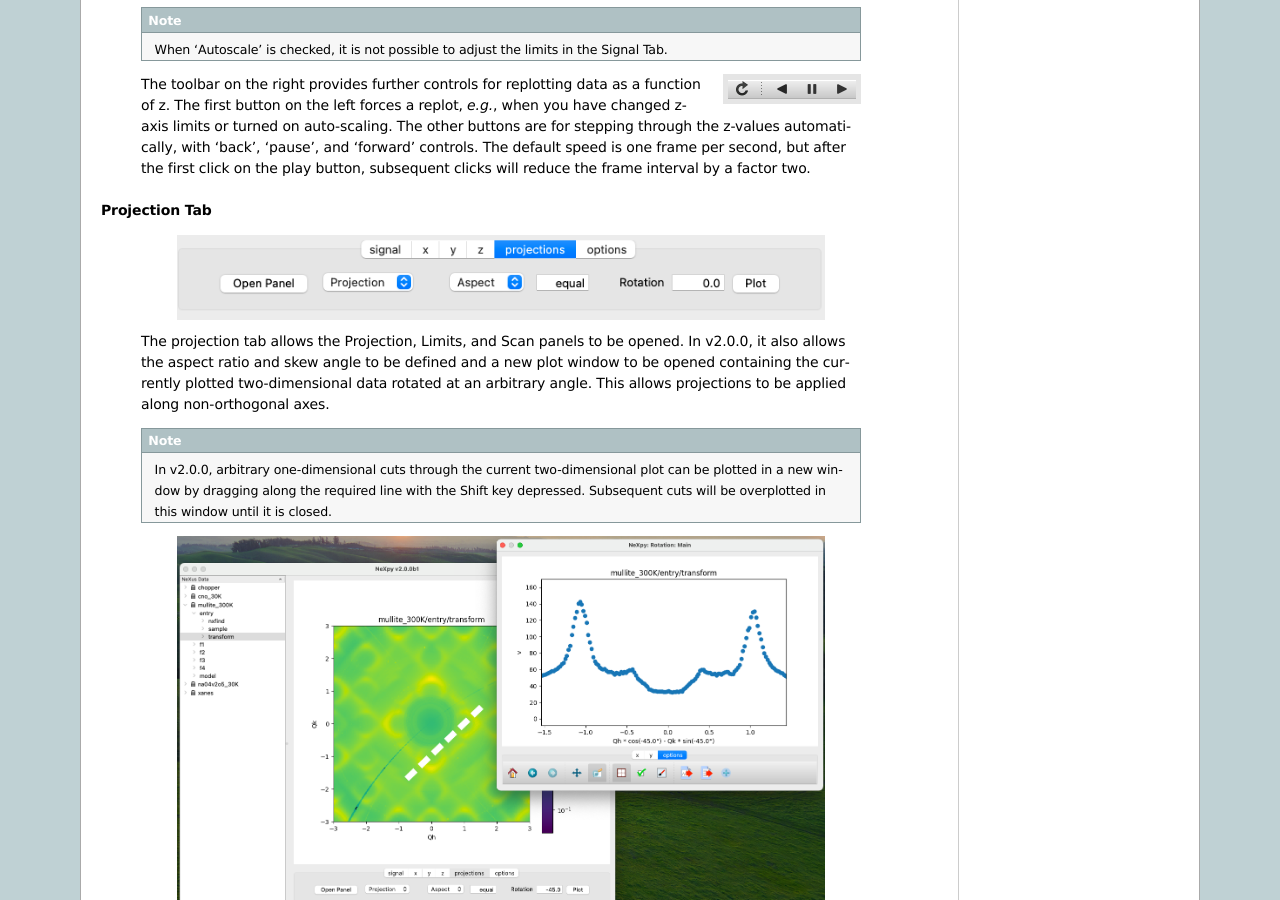
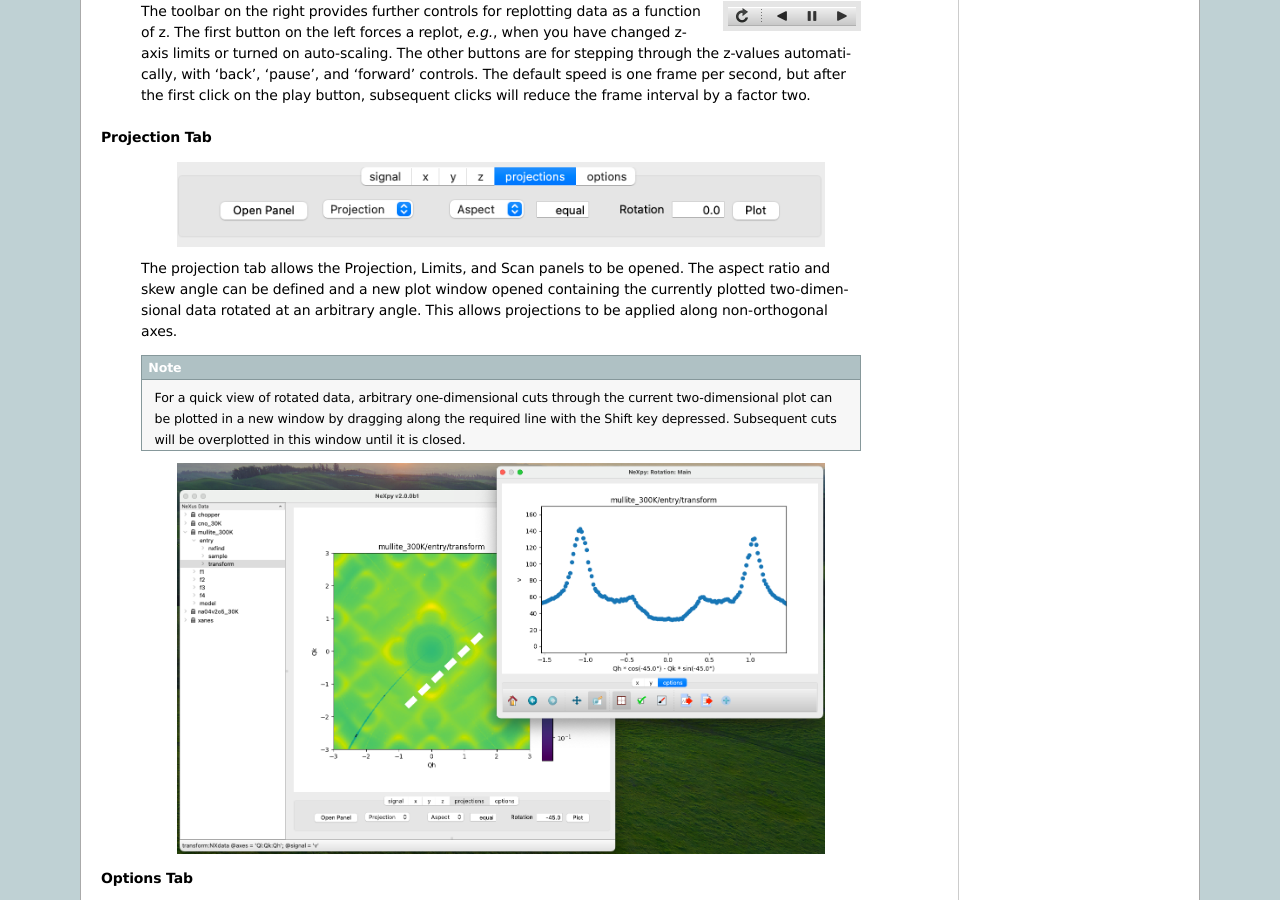
Before and after one commit to nexpy/nexpy, a Sphinx documentation site: the page built from docs/source/pythongui.rst, in a window 1280 px wide and 900 px high, scrolled down 16406 px. Built offline with Sphinx 7.4.7, drawn with Linux system fonts in a browser that asks for light colours; some of the changed text lies outside the part shown.

Commit message:
Update documentation

```diff
--- a/docs/source/conf.py
+++ b/docs/source/conf.py
@@ -53,7 +53,7 @@ summary = 'A Python GUI to analyze NeXus data'
 # places throughout the built documents.
 #
 # The short X.Y version.
-version = "2.0.0b2"
+version = "2.0.0"
 release = version
 
 # The language for content autogenerated by Sphinx. Refer to
--- a/docs/source/index.rst
+++ b/docs/source/index.rst
@@ -44,10 +44,6 @@ This documentation describes two packages.
   .. image:: https://img.shields.io/conda/vn/conda-forge/nexusformat
      :target: https://anaconda.org/conda-forge/nexusformat
 
-.. note:: Beta versions of v2.0.0 of both
-          `NeXpy <https://github.com/nexpy/nexpy>`__ and
-          `nexusformat <https://github.com/nexpy/nexusformat>`__ are available on PyPI. Please see the Installation page for more details.
-
 ----
 
 .. toctree::
--- a/docs/source/pythongui.rst
+++ b/docs/source/pythongui.rst
@@ -293,8 +293,6 @@ Data Menu
        :align: center
        :width: 90%
 
-.. note:: Group validation is only available in NeXpy v2.0.0.
-
 **Add Group**
     Adds a group to the selected group in the tree with the specified
     name and base class. A dropdown menu display lists valid base
@@ -825,24 +823,21 @@ limits and parameters using text boxes and sliders.
        :width: 90%
 
     The projection tab allows the Projection, Limits, and Scan panels to
-    be opened. In v2.0.0, it also allows the aspect ratio and skew angle
-    to be defined and a new plot window to be opened containing the
-    currently plotted two-dimensional data rotated at an arbitrary
-    angle. This allows projections to be applied along non-orthogonal
-    axes.
-
-    .. note:: In v2.0.0, arbitrary one-dimensional cuts through the
-              current two-dimensional plot can be plotted in a new
-              window by dragging along the required line with the Shift
-              key depressed. Subsequent cuts will be overplotted in
-              this window until it is closed.
+    be opened. The aspect ratio and skew angle can be defined and a new
+    plot window opened containing the currently plotted two-dimensional
+    data rotated at an arbitrary angle. This allows projections to be
+    applied along non-orthogonal axes.
+
+    .. note:: For a quick view of rotated data, arbitrary
+              one-dimensional cuts through the current
+              two-dimensional plot can be plotted in a new window by
+              dragging along the required line with the Shift key
+              depressed. Subsequent cuts will be overplotted in this
+              window until it is closed.
 
     .. image:: /images/rotation-plot.png
        :align: center
        :width: 90%
-
-
-
 
 **Options Tab**
 
@@ -1370,13 +1365,13 @@ available in the NeXpy package examples directory.
           directory (in ``~/.nexpy/plugins``), which will be searched
           on startup for any valid plugin modules. These do not have to
           be configured as installable packages. However, in v2.0.0,
-          plugins can no longer be installed into the NeXpy pacakge
+          plugins can no longer be installed into the NeXpy package
           itself.
 
-In v2.0.0, a new "Manage Plugins" dialog allows any plugins to be
-enabled/disabled, and their order in the menu bar changed. Duplicate
-menu names will not be loaded, but a warning will be added to the NeXpy
-log file.
+The "Manage Plugins" dialog, launched from the File menu, allows any
+plugins to be enabled/disabled, and their order in the menu bar changed.
+Duplicate menu names will not be loaded, but a warning will be added to
+the NeXpy log file.
 
 .. image:: /images/manage-plugins.png
    :align: center
```
Also changed, not shown: README.rst (+22 -35 lines), docs/source/pythonshell.rst (+3 -9 lines).
